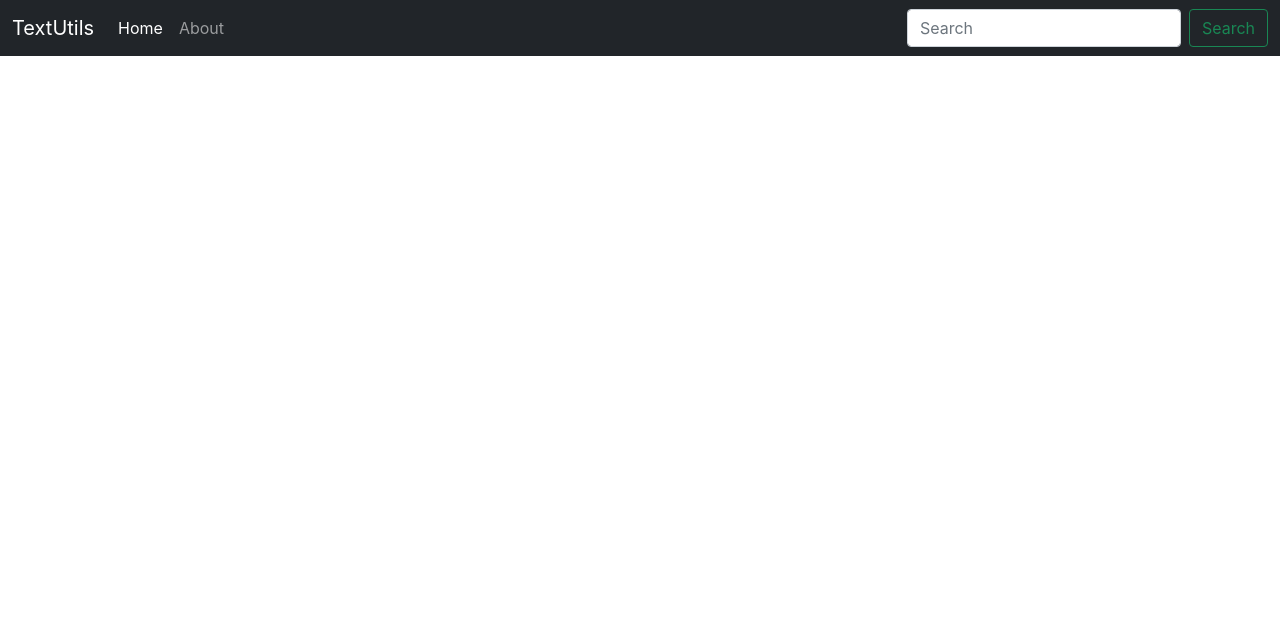
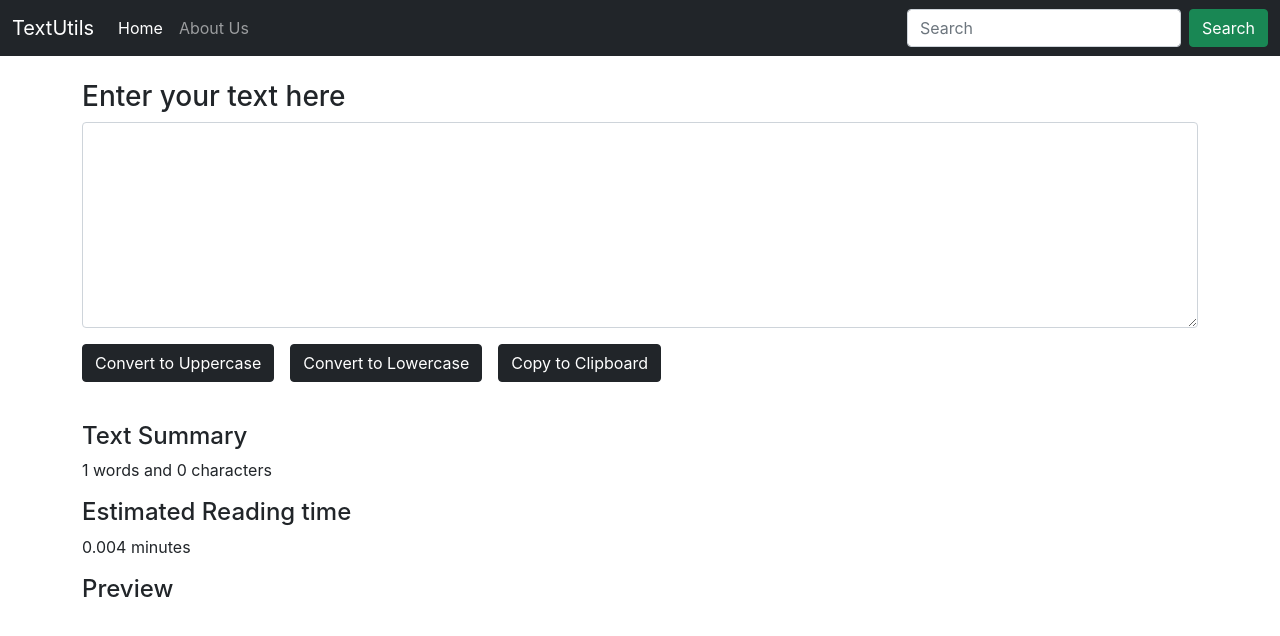
Before and after one commit to harshvarmora28/text_utils_react_website, a React (Create React App) app: page / in a window 1280 px wide. Shown: the top 636 px of the page. Built offline with nearby package versions, Linux system fonts and the light colour scheme.

Commit message:
added three functionalities to my app

```diff
--- a/src/App.js
+++ b/src/App.js
@@ -1,31 +1,13 @@
 import './App.css';
+import Navbar from './components/Navbar';
+import TextForm from './components/TextForm';
 
 function App() {
   return (
     <>
-    <nav className="navbar navbar-expand-lg navbar-dark bg-dark">
-  <div className="container-fluid">
-    <a className="navbar-brand" href="/">TextUtils</a>
-    <button className="navbar-toggler" type="button" data-bs-toggle="collapse" data-bs-target="#navbarSupportedContent" aria-controls="navbarSupportedContent" aria-expanded="false" aria-label="Toggle navigation">
-      <span className="navbar-toggler-icon"></span>
-    </button>
-    <div className="collapse navbar-collapse" id="navbarSupportedContent">
-      <ul className="navbar-nav me-auto mb-2 mb-lg-0">
-        <li className="nav-item">
-          <a className="nav-link active" aria-current="page" href="/">Home</a>
-        </li>
-        <li className="nav-item">
-          <a className="nav-link" href="/">About</a>
-        </li>
-      </ul>
-      <form className="d-flex">
-        <input className="form-control me-2" type="search" placeholder="Search" aria-label="Search"/>
-        <button className="btn btn-outline-success" type="submit">Search</button>
-      </form>
-    </div>
-  </div>
-</nav>
-</>
+    <Navbar title="TextUtils" aboutText="About Us" />
+    <TextForm heading="Enter your text here" />
+    </>
   );
 }
 
--- /dev/null
+++ b/src/components/Navbar.js
@@ -0,0 +1,42 @@
+import React from 'react'
+import PropTypes from 'prop-types'
+
+
+const Navbar = (props) => {
+    return (
+        <nav className="navbar navbar-expand-lg navbar-dark bg-dark">
+  <div className="container-fluid">
+    <a className="navbar-brand" href="/">{props.title}</a>
+    <button className="navbar-toggler" type="button" data-bs-toggle="collapse" data-bs-target="#navbarSupportedContent" aria-controls="navbarSupportedContent" aria-expanded="false" aria-label="Toggle navigation">
+      <span className="navbar-toggler-icon"></span>
+    </button>
+    <div className="collapse navbar-collapse" id="navbarSupportedContent">
+      <ul className="navbar-nav me-auto mb-2 mb-lg-0">
+        <li className="nav-item">
+          <a className="nav-link active" aria-current="page" href="/">Home</a>
+        </li>
+        <li className="nav-item">
+          <a className="nav-link" href="/">{props.aboutText}</a>
+        </li>
+      </ul>
+      <form className="d-flex">
+        <input className="form-control me-2" type="search" placeholder="Search" aria-label="Search"/>
+        <button type="button" class="btn btn-success">Search</button>
+      </form>
+    </div>
+  </div>
+</nav>
+    );
+};
+
+Navbar.propTypes = {
+    title: PropTypes.string.isRequired,
+    aboutText: PropTypes.string.isRequired
+}
+
+Navbar.defaultProps = {
+    title: "Set Title here",
+    aboutText: "Set About text here"
+}
+
+export default Navbar;
--- /dev/null
+++ b/src/components/TextForm.js
@@ -0,0 +1,48 @@
+import React, { useState } from 'react'
+
+const TextForm = (props) => {
+    const handelUpClick = () => {
+        // console.log("Uppercase was clicked");
+        let newText = text.toUpperCase();
+        setText(newText);
+    }
+    const handelLoClick = () => {
+        let newText = text.toLowerCase();
+        setText(newText);
+    }
+    const handelCopyClick = () => {
+        let newText = document.getElementById("textArea");
+        newText.select();
+        document.execCommand('copy')
+        alert("Copied the text: " + newText.value);
+    }
+    const handelOnChange = (event) => {
+        // console.log("On change");
+        setText(event.target.value);
+    }
+
+    const[text, setText] = useState("");
+    return (
+        <>
+        <div className="container my-4">
+            <h3>{props.heading}</h3>
+            <div className="mb-3">
+            <textarea className="form-control" value={text} onChange={handelOnChange} id="textArea" rows="8"></textarea>
+            <button type="button" className="btn btn-dark my-3" onClick={handelUpClick} >Convert to Uppercase</button>
+            <button type="button" className="btn btn-dark my-3 mx-3" onClick={handelLoClick} >Convert to Lowercase</button>
+            <button type="button" className="btn btn-dark my-3" onClick={handelCopyClick} >Copy to Clipboard</button>
+            </div>
+        </div>
+        <div className="container">
+            <h4>Text Summary</h4>
+            <p>{text.split(" ").length} words and {text.length} characters</p>
+            <h4>Estimated Reading time</h4>
+            <p>{0.004 * text.split(" ").length} minutes</p>
+            <h4>Preview</h4>
+            <p>{text}</p>
+        </div>
+        </>
+    )
+}
+
+export default TextForm;
```
